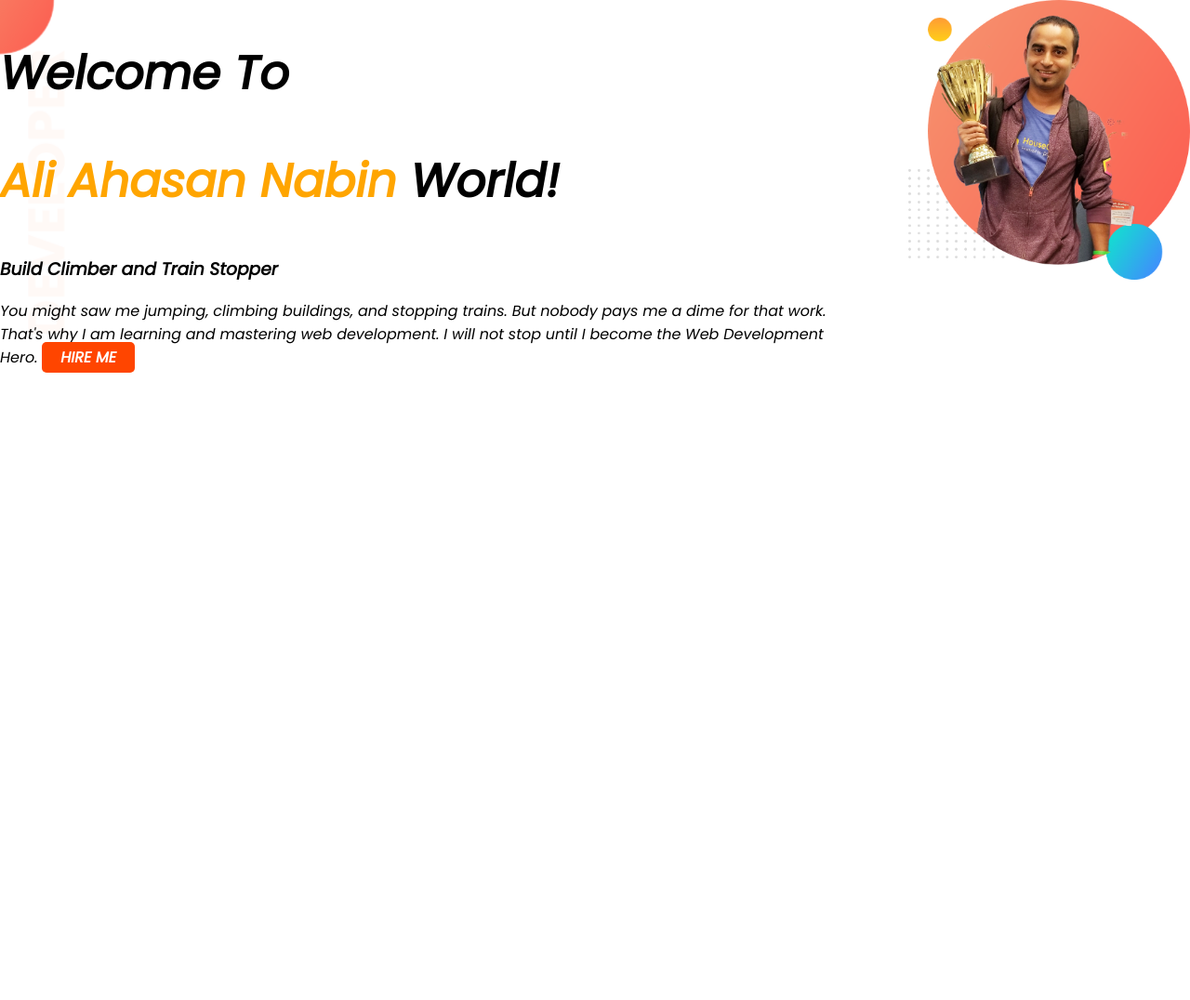
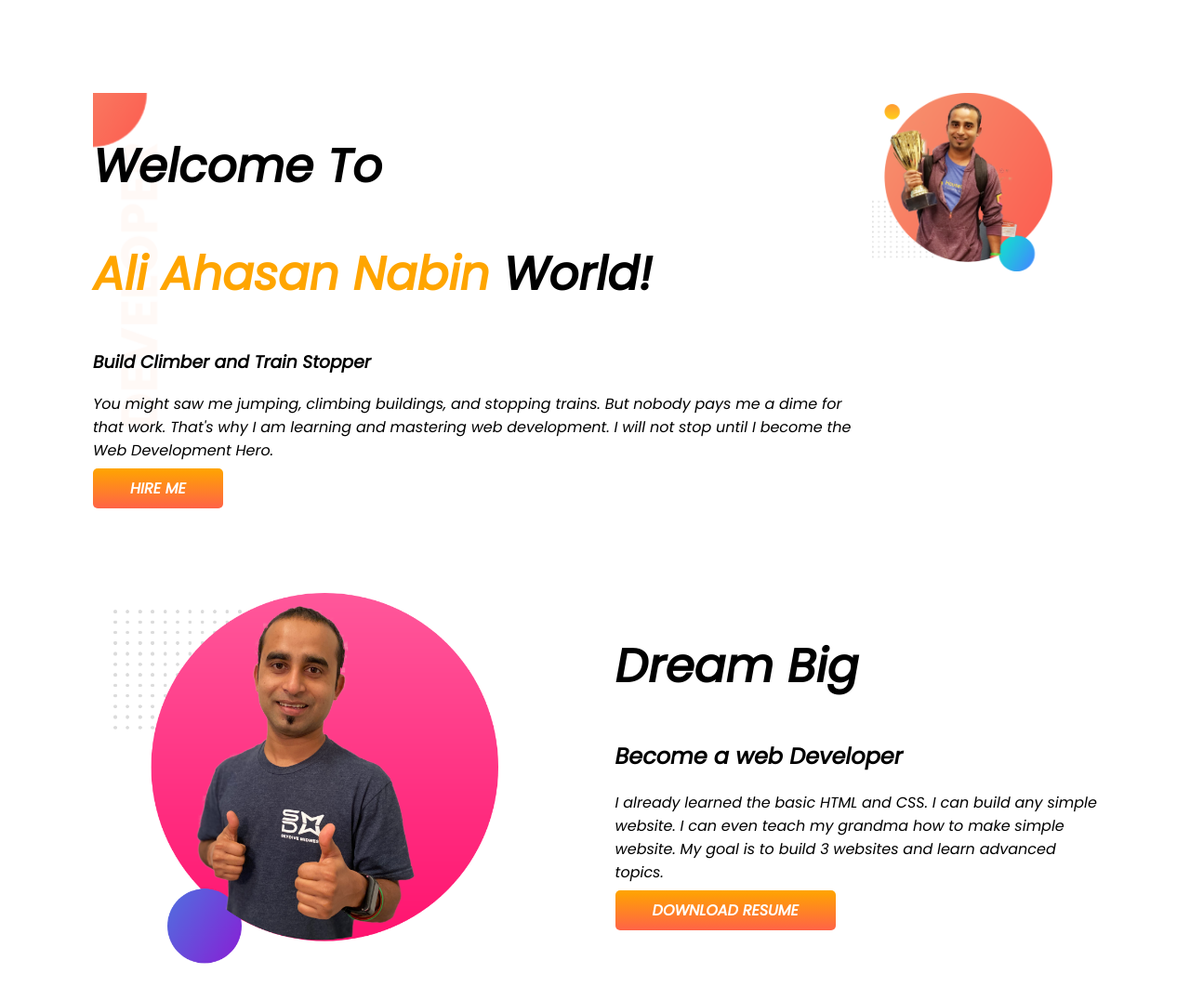
Before and after one commit to aliahasan/developer-portfolio, a plain HTML site: page index.html in a window 1280 px wide. Shown: the whole page at 93% size. Before the commit the page ends 800 px from the top, so only its background shows below. Drawn offline with Linux system fonts and the light colour scheme.

Commit message:
dream added

```diff
--- a/index.html
+++ b/index.html
@@ -23,17 +23,28 @@
                 work.
                 That's why I am learning and mastering web development. I will not stop until I become the Web
                 Development
-                Hero.
-                <a class="link-button" target="_blank" href="https://www.linkedin.com/company/programminghero/">HIRE
-                    ME</a>
-            </p>
+                Hero.</p>
+            <a class="link-button" target="_blank" href="https://www.linkedin.com/company/programminghero/">HIRE ME</a>
         </div>
-
         <div class="half-width">
             <img src="images/jhankar.png" alt="">
         </div>
+    </section>
+    <section class="Dream Big">
+        <div class="half-width">
+            <img src="images/jhankar2.png" alt="">
+        </div>
+        <div class="half-width">
+            <h1>Dream Big</h1>
+            <h2>Become a web Developer</h2>
+            <p>I already learned the basic HTML and CSS. I can build any simple website. I can even teach my grandma how
+                to
+                make simple website. My goal is to build 3 websites and learn advanced topics.</p>
+            <a class="link-button" target=_blank href="">DOWNLOAD RESUME</a>
+        </div>
+    </section>
 
-    </section>
+
 
 
 
--- a/style.css
+++ b/style.css
@@ -10,23 +10,28 @@ h1{
 }
 section{
  display: flex;
+ margin: 100px;
 }
 .half-width{
     width: 50%;
-     padding-left: 5%;
+     padding-left: 2%;
 }
 .half-width img{
-    width: 100%;
+    width: 80%;
 }
 .link-button{
-   text-decoration: none;
-   background-color: orangered;
-   padding: 5px 20px;
-   color: white;
-   font-weight: 700;
-   border-radius: 5px;
+    text-decoration: none;
+    background-image: linear-gradient(orange, tomato);
+    padding: 10px 40px;
+    color: white;
+    font-weight: 700;
+    border-radius: 5px;
 }
 .top-banner{
     background-image: url(images/top-banner.png);
     background-repeat: no-repeat;
 }
+ .dream-big{
+   background-image: url(images/dream-bg.png);
+   background-repeat: no-repeat;
+ }
```
